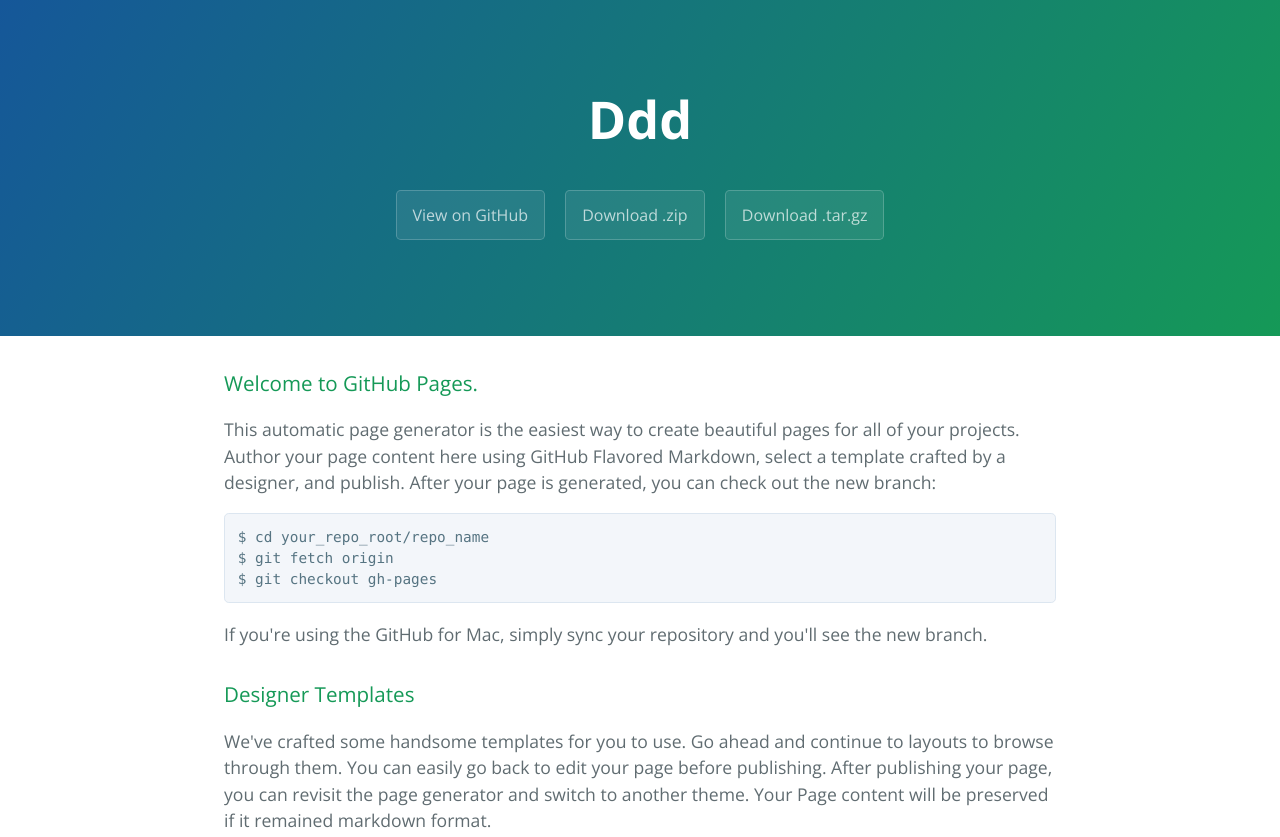
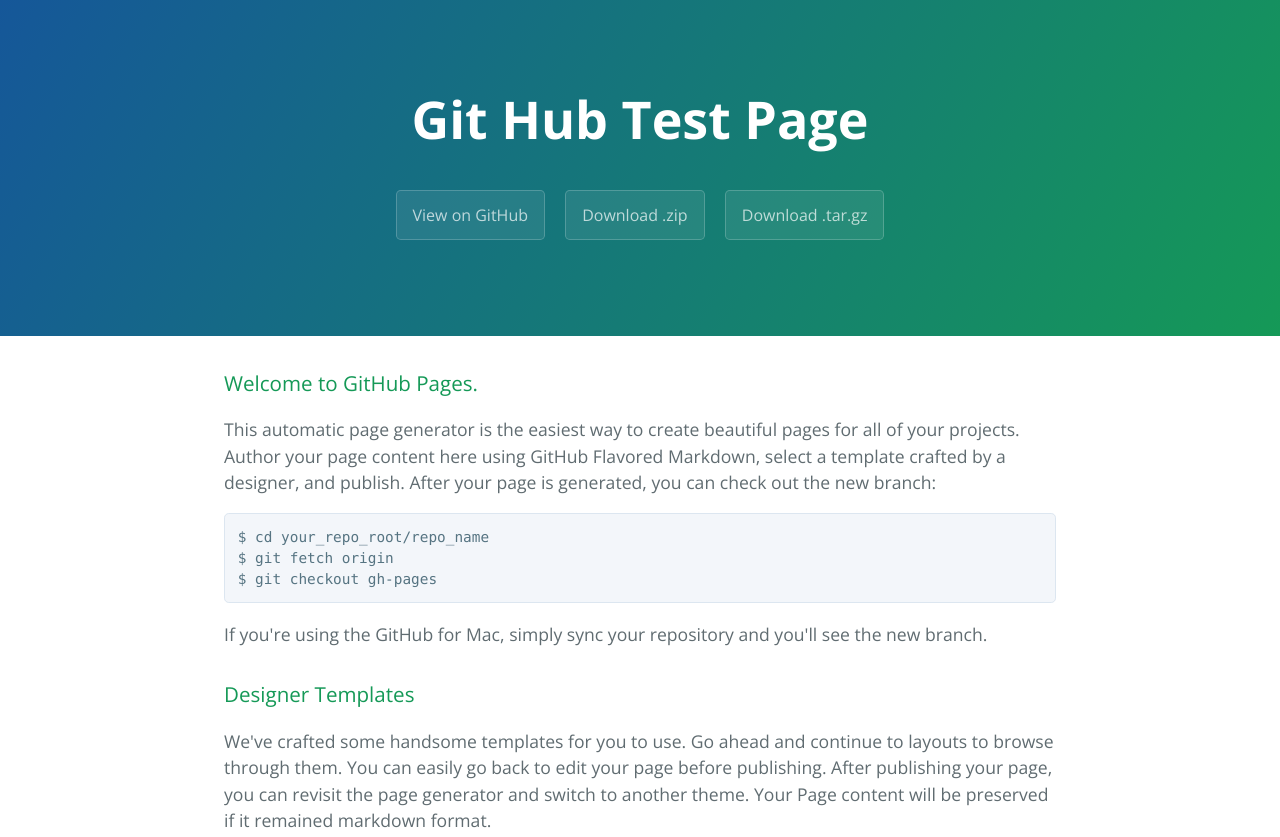
Before and after one commit to solentdesign/ddd, a plain HTML site: page index.html in a window 1280 px wide. Shown: the top 837 px of the page. Drawn offline with nearby package versions, Linux system fonts and the light colour scheme.

Commit message:
Update index.html

```diff
--- a/index.html
+++ b/index.html
@@ -2,7 +2,7 @@
 <html lang="en-us">
   <head>
     <meta charset="UTF-8">
-    <title>Ddd by solentdesign</title>
+    <title>Solentdesign</title>
     <meta name="viewport" content="width=device-width, initial-scale=1">
     <link rel="stylesheet" type="text/css" href="stylesheets/normalize.css" media="screen">
     <link href='http://fonts.googleapis.com/css?family=Open+Sans:400,700' rel='stylesheet' type='text/css'>
@@ -11,7 +11,7 @@
   </head>
   <body>
     <section class="page-header">
-      <h1 class="project-name">Ddd</h1>
+      <h1 class="project-name">Git Hub Test Page</h1>
       <h2 class="project-tagline"></h2>
       <a href="https://github.com/solentdesign/ddd" class="btn">View on GitHub</a>
       <a href="https://github.com/solentdesign/ddd/zipball/master" class="btn">Download .zip</a>
```
